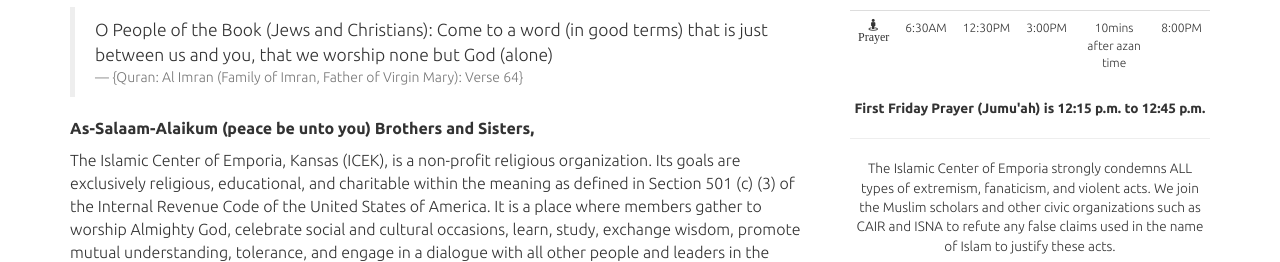
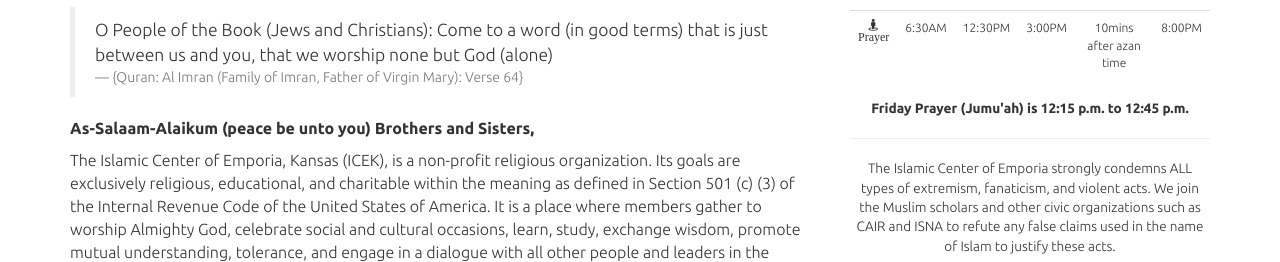
Before and after one commit to fourfridays/fourfridays.github.io, a Jekyll site: the page built from 1-index.html, in a window 1280 px wide, cut to the strip 225-487 px from the top of the page. Built offline with Jekyll 4.4.1, drawn with Linux system fonts in a browser that asks for light colours; nearby versions of some CDN libraries.

Commit message:
Removed wording first Friday prayer
Since there is only one Friday prayer currently.

```diff
--- a/_layouts/page.html
+++ b/_layouts/page.html
@@ -41,7 +41,7 @@
       </tr>
     </tbody>
   </table>
-  <p class="text-center small"><strong>First Friday Prayer (Jumu'ah) is 12:15 p.m. to 12:45 p.m.</strong></p>
+  <p class="text-center small"><strong>Friday Prayer (Jumu'ah) is 12:15 p.m. to 12:45 p.m.</strong></p>
 
   <hr/>
 
```
